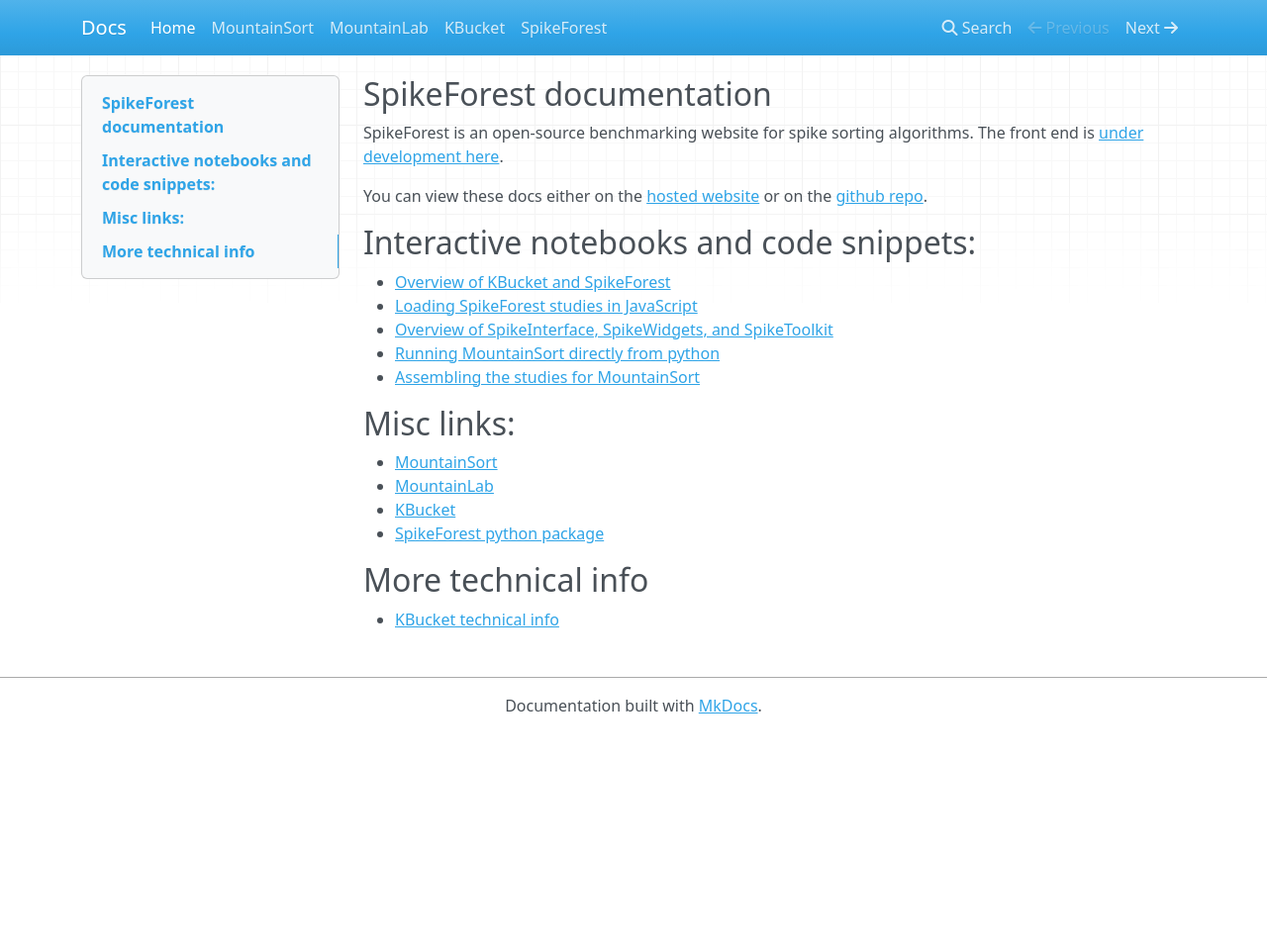
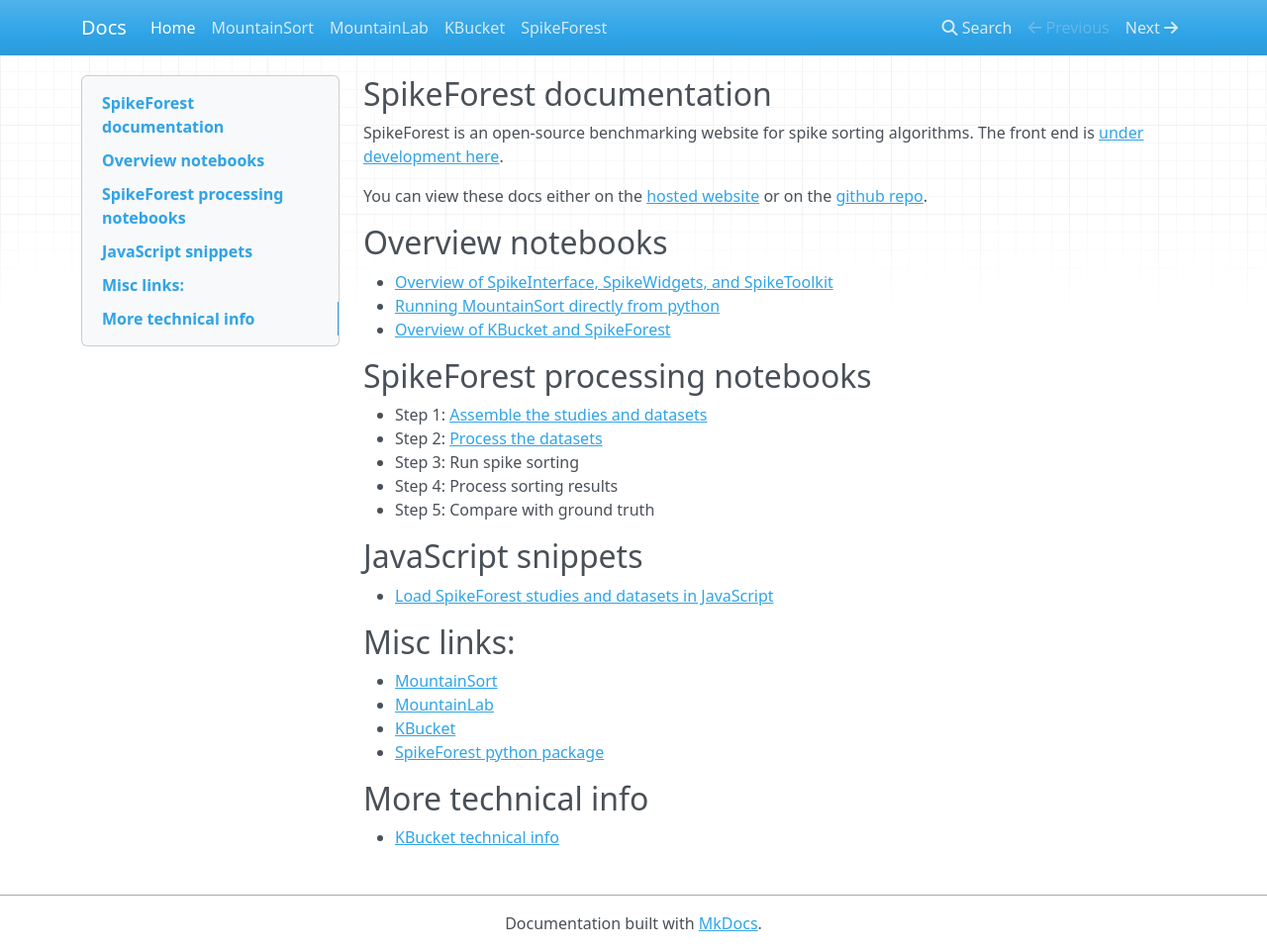
Before and after one commit to scratcharchive/spikeforest-docs, an MkDocs documentation site: the page built from docs/index.md, in a window 1280 px wide and 961 px high. Shown: the whole window at 99% size. Built offline with MkDocs 1.6.1, drawn with Linux system fonts in a browser that asks for light colours; nearby versions of some CDN libraries.

Commit message:
Update index.md

```diff
--- a/docs/index.md
+++ b/docs/index.md
@@ -4,13 +4,21 @@
 
 You can view these docs either on the [hosted website](https://users.flatironinstitute.org/~magland/docs/) or on the [github repo](https://github.com/magland/docs/blob/master/docs/index.md).
 
-## Interactive notebooks and code snippets:
+## Overview notebooks
 
-* [Overview of KBucket and SpikeForest](https://gist.github.com/magland/318c7bc43df9dd528f667589eaa2482d)
-* [Loading SpikeForest studies in JavaScript](https://runkit.com/magland/load-spikeforest-studies-from-spikeforest)
 * [Overview of SpikeInterface, SpikeWidgets, and SpikeToolkit](https://gist.github.com/magland/e43542fe2dfe856fd04903b9ff1f8e4e)
 * [Running MountainSort directly from python](https://gist.github.com/magland/ee686398228a16adf8b95af4edde096b)
-* [Assembling the studies for MountainSort](https://gist.github.com/magland/4b97b837c594469e48b405066aa5bca5)
+* [Overview of KBucket and SpikeForest](https://gist.github.com/magland/318c7bc43df9dd528f667589eaa2482d)
+
+## SpikeForest processing notebooks
+* Step 1: [Assemble the studies and datasets](https://gist.github.com/magland/4b97b837c594469e48b405066aa5bca5)
+* Step 2: [Process the datasets](https://gist.github.com/magland/31046bb48af538f56a2d391fd8f53bf8)
+* Step 3: Run spike sorting
+* Step 4: Process sorting results
+* Step 5: Compare with ground truth
+
+## JavaScript snippets
+* [Load SpikeForest studies and datasets in JavaScript](https://runkit.com/magland/load-spikeforest-studies-from-spikeforest)
 
 ## Misc links:
 
```
